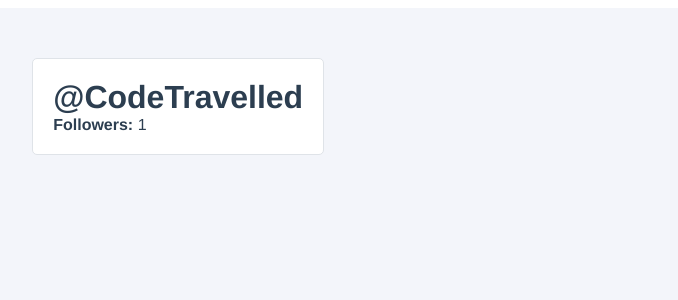
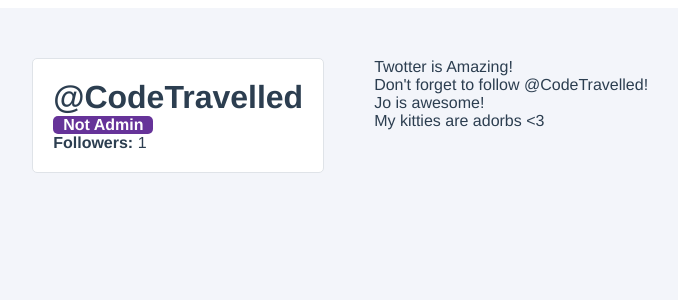
Before and after one commit to Rainbow-Ninja/Twotter, a Vue app: page / in a window 1280 px wide. Shown: the top 300 px of the page, without its empty margins (39-717 px from the left). Built offline with nearby package versions, Linux system fonts and the light colour scheme.

Commit message:
looping through twoots to display, plus conditional rendering

```diff
--- a/src/components/UserProfile.vue
+++ b/src/components/UserProfile.vue
@@ -2,10 +2,17 @@
   <div class='user-profile'>
     <div class='user-profile__user-panel'>
       <h1 class='user-profile__username'>@{{ user.username }}</h1>
+      <div class='user-profile__admin-badge' v-if="user.isAdmin">Admin</div> <!-- will only show ifAdmin is true -->
+      <div class='user-profile__admin-badge' v-else>Not Admin</div> <!-- will only show ifAdmin is false -->
         <div class='user-profile__follower-count'>
           <strong>Followers: </strong>{{ followers }}
     <!-- <button v-on:click="followUser">Follow</button>
     <button @click="followUser">Follow</button>  these two lines are the same!! -->
+        </div>
+      </div>
+      <div class="user-profile__twoots-wrapper">
+        <div class="user-profile__twoot" v-for="twoot in user.twoots" :key="twoot.id">
+            {{ twoot.content }}
         </div>
       </div>
     </div>
@@ -23,7 +30,13 @@ export default {
         firstName: 'Jo',
         lastName: 'Dunham',
         email: 'joDunham@email.com',
-        isAdmin: true
+        isAdmin: false,
+        twoots: [
+            { id: 1, content: "Twotter is Amazing!" },
+            { id: 2, content: "Don't forget to follow @CodeTravelled!" },
+            { id: 3, content: "Jo is awesome!" },
+            { id: 4, content: "My kitties are adorbs <3" }
+        ]
       }
     }
   },
@@ -69,6 +82,15 @@ export default {
         border: 1px solid #DFE3E8;
     }
 
+    .user-profile__admin-badge {
+        background-color: rebeccapurple;
+        color: white;
+        border-radius: 5px;
+        margin-right: auto;
+        padding: 0 10px;
+        font-weight: bold;
+    }
+
     h1 {
         margin: 0;
     }
```
